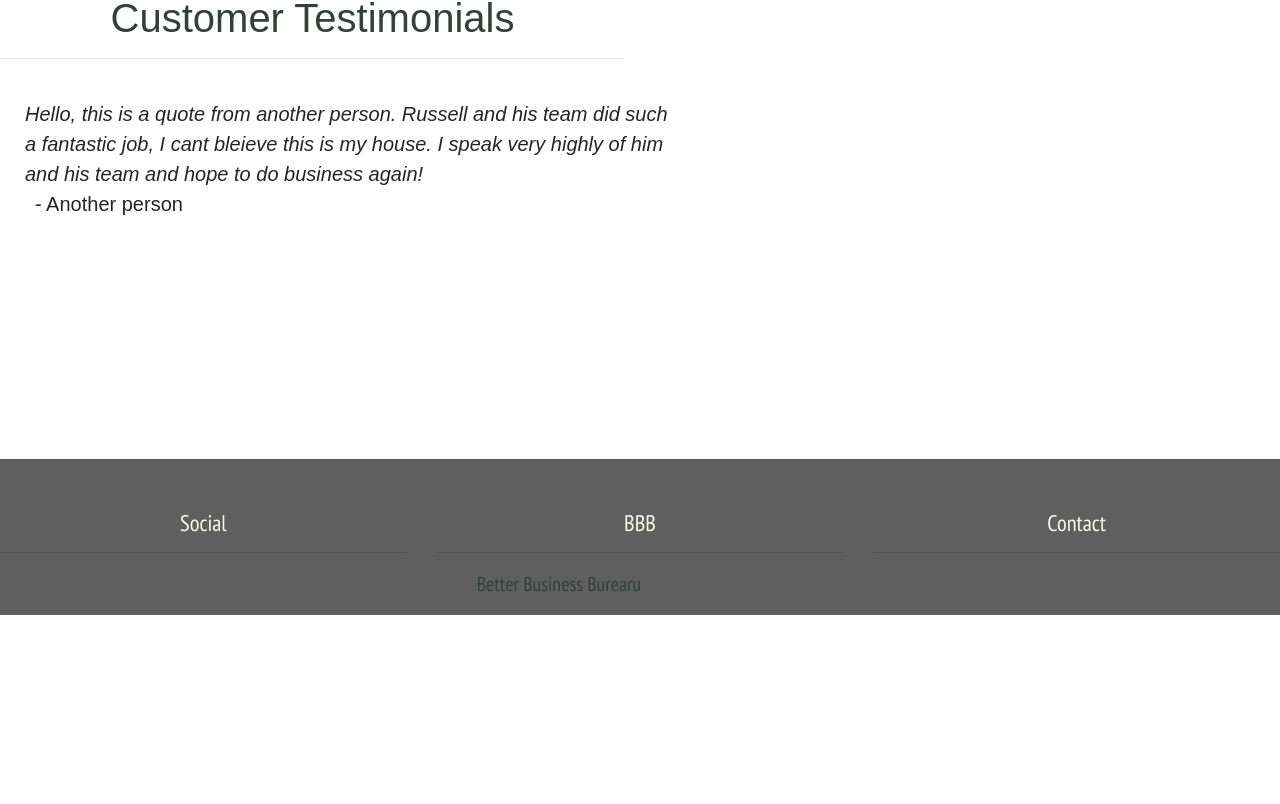
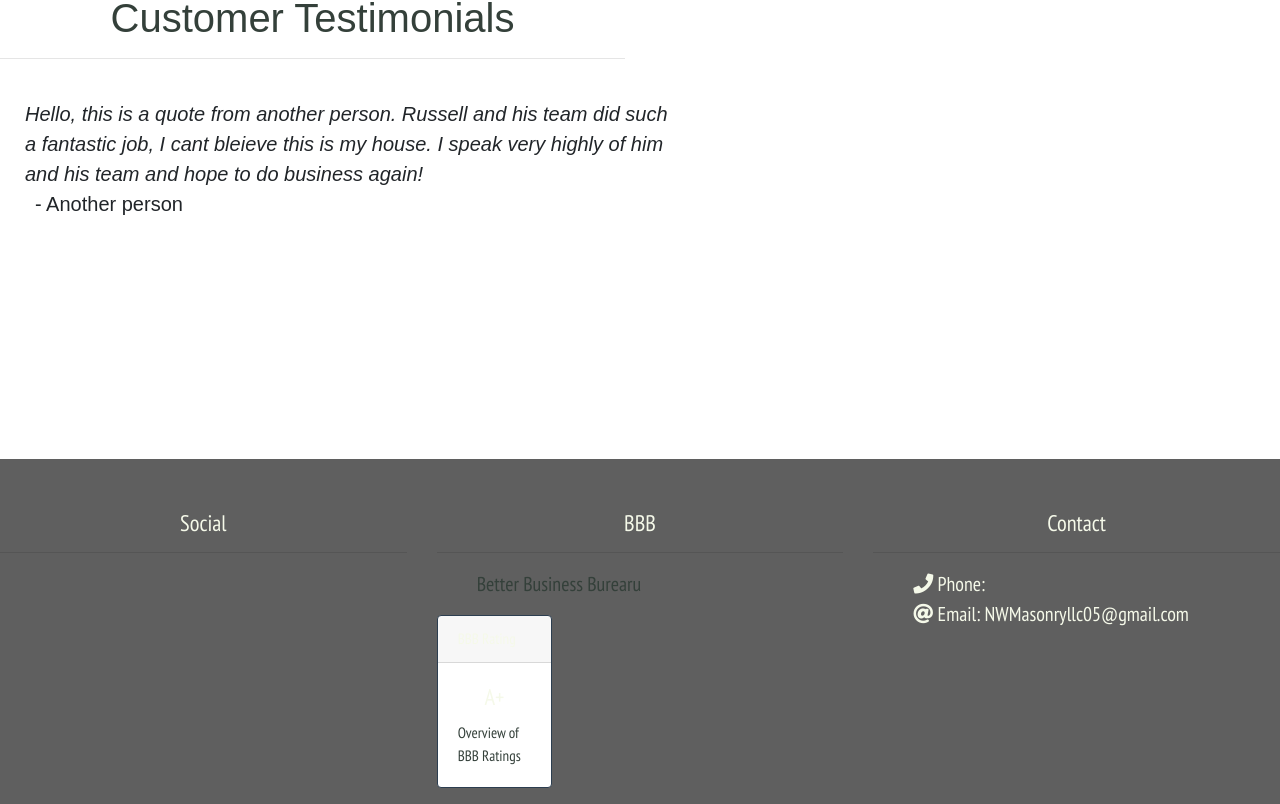
Before and after one commit to ashleynicole472/NWMasonry, a React (Create React App) app in the folder nwmasonry/: page / in a window 1280 px wide. Shown: the part 714-1518 px from the top of the page. Before the commit the page ends 1329 px from the top, so only its background shows below. Built offline with nearby package versions, Linux system fonts and the light colour scheme.

Commit message:
Working on contact sectionof footer

```diff
--- a/nwmasonry/public/index.html
+++ b/nwmasonry/public/index.html
@@ -12,6 +12,8 @@
     <link rel="shortcut icon" href="%PUBLIC_URL%/favicon.ico">
     <link href="https://fonts.googleapis.com/css?family=PT+Sans+Narrow" rel="stylesheet">
     <link href="https://bootswatch.com/4/flatly/bootstrap.min.css" rel="stylesheet">
+    <!-- Fa Fa Icon -->
+    <link rel="stylesheet" href="https://use.fontawesome.com/releases/v5.2.0/css/all.css" integrity="sha384-hWVjflwFxL6sNzntih27bfxkr27PmbbK/iSvJ+a4+0owXq79v+lsFkW54bOGbiDQ" crossorigin="anonymous">
     <!--
       Notice the use of %PUBLIC_URL% in the tags above.
       It will be replaced with the URL of the `public` folder during the build.
--- a/nwmasonry/src/Components/Footer/Footer.css
+++ b/nwmasonry/src/Components/Footer/Footer.css
@@ -21,3 +21,11 @@ a {
 .footer-links:hover {
     color: #C2C1A5 !important;
 }
+
+.card {
+    max-width: 20rem;
+}
+
+#rating-text {
+    align-content: center;
+}
--- a/nwmasonry/src/components/Footer/footer.js
+++ b/nwmasonry/src/components/Footer/footer.js
@@ -26,13 +26,25 @@ class Footer extends Component {
                                 </a>
                             </li>
                         </ul>
-                        <div className="col-md-4">
-
+                        <div className="row">
+                            <div className="col-md-4">
+                                <div className="card border-primary mb-3">
+                                    <div className="card-header">BBB Rating</div>
+                                    <div className="card-body">
+                                        <h4 className="card-title" id="rating-text">A+</h4>
+                                        <a href="" className="card-text" target="#">Overview of BBB Ratings</a>
+                                    </div>
+                                </div>
+                            </div>
                         </div>
-
                     </div>
                     <div className="col-md-4">
                         <h4>Contact</h4><hr />
+                        <ul>
+                            <li><i className="fas fa-phone"></i> Phone:</li>
+                            <li><i className="fas fa-at"></i> Email: NWMasonryllc05@gmail.com</li>
+                            <li></li>
+                        </ul>
                     </div>
                 </div>
             </div>
```
